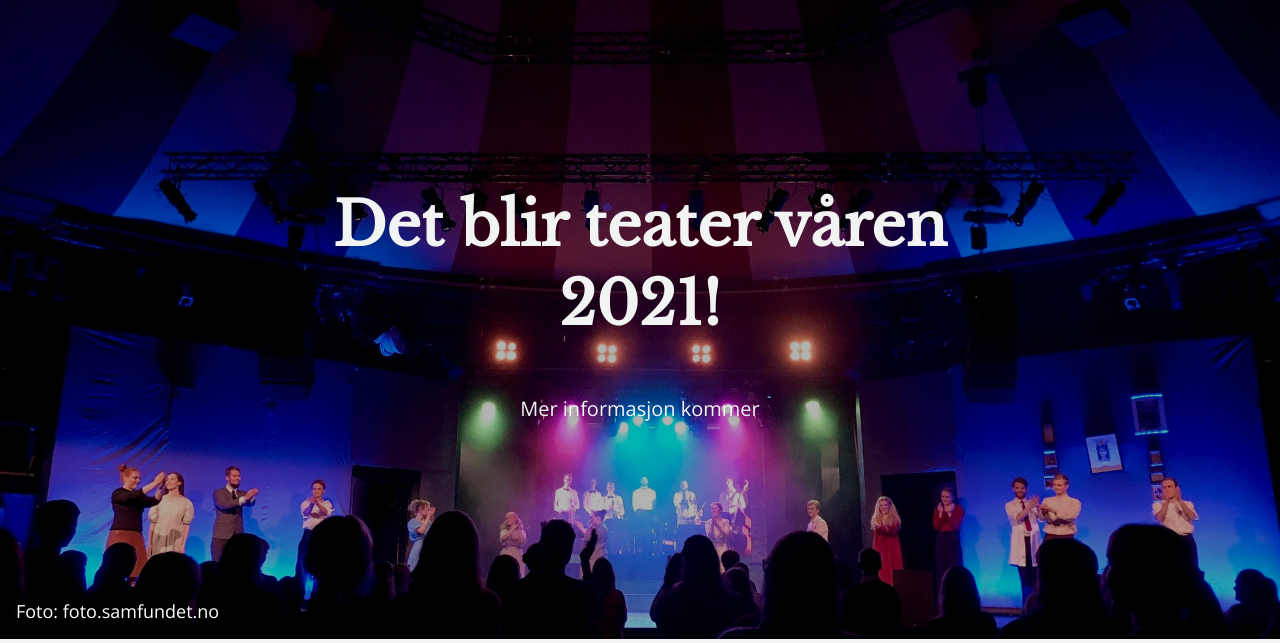
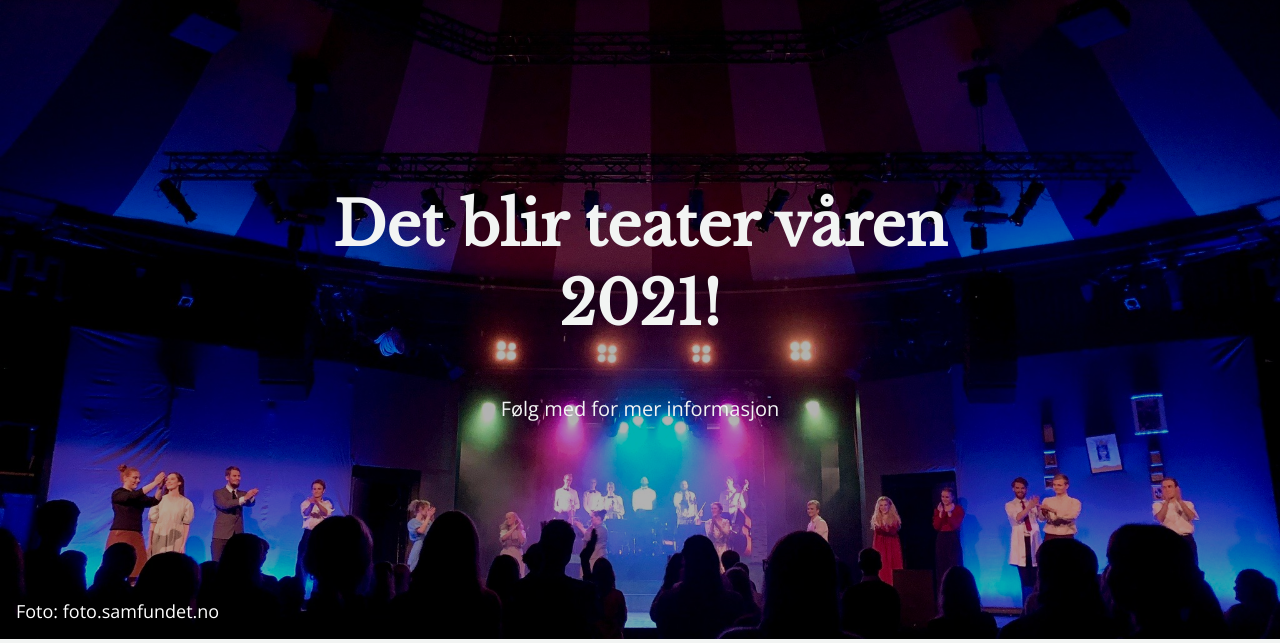
Before and after one commit to Studentersamfundets-Interne-Teater/sit-web, a Django app: page / in a window 1280 px wide. Shown: the part 137-780 px from the top of the page. Run offline with Django 3.2, Linux system fonts and the light colour scheme.

Commit message:
Reword hero subtext

```diff
--- a/SITnett/templates/hoved.html
+++ b/SITnett/templates/hoved.html
@@ -8,7 +8,7 @@
 	data-portrait="{% static 'img/2021_hero.jpg' %}">
   <div class="hero-container">
     <h1 class="hero-title">Det blir teater våren 2021!</h1>
-    <p>Mer informasjon kommer</p>
+    <p>Følg med for mer informasjon</p>
     {% comment %} <a
       class="hero-btn btn"
       href="{% url 'opptak' %}"
```
